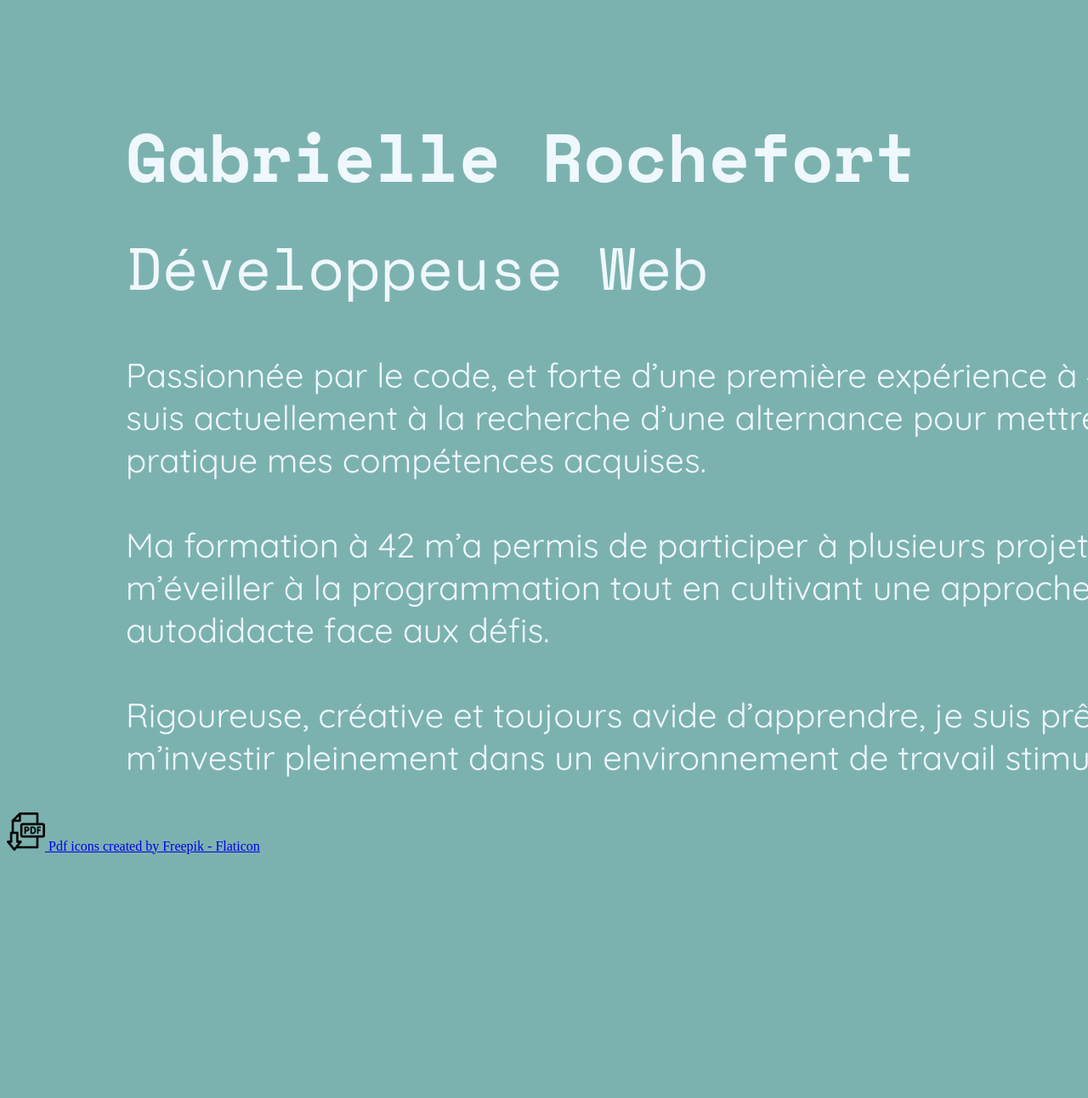
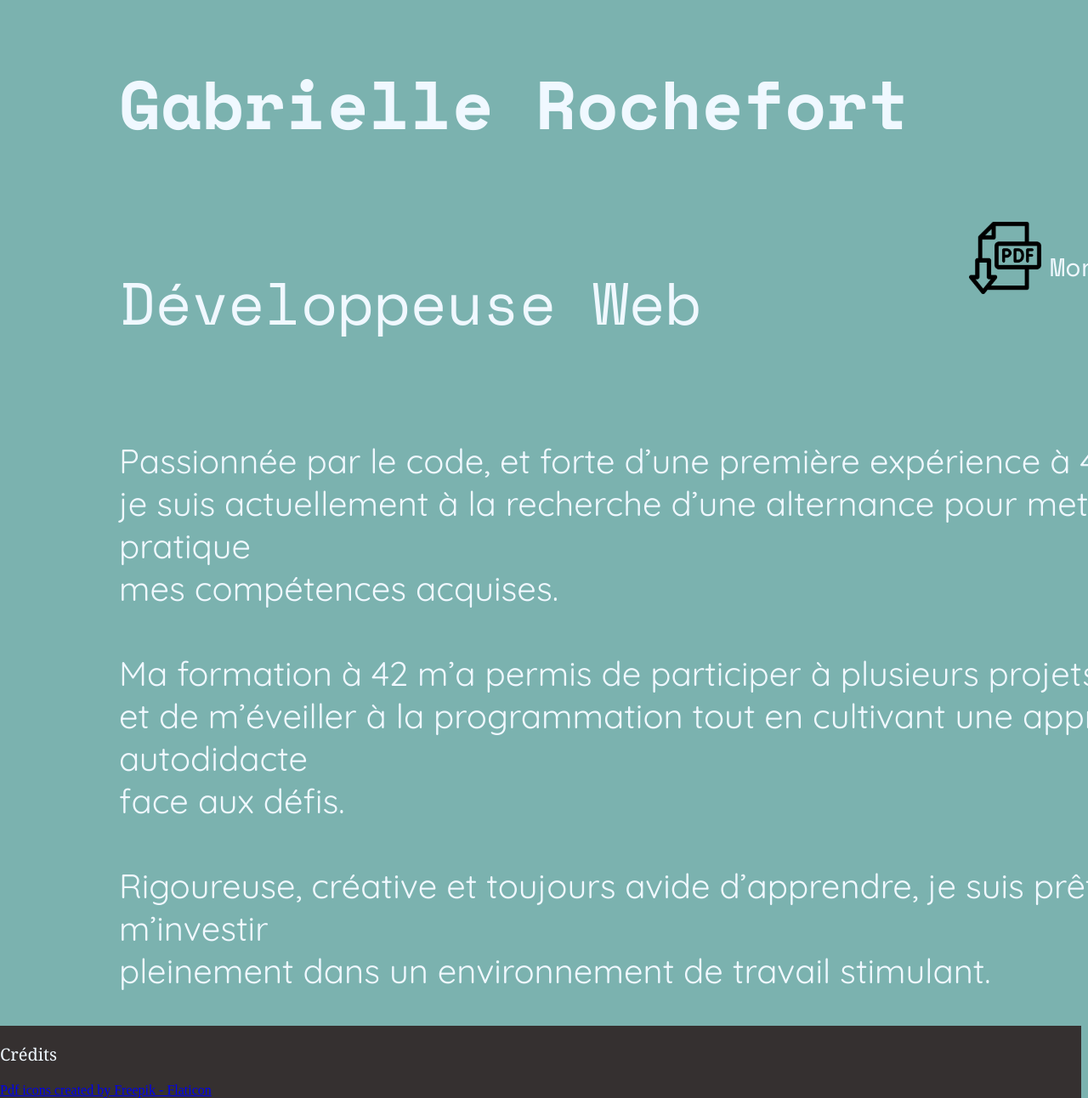
Before and after one commit to GabPillow/site_pro, a plain HTML site: page index.html in a window 1280 px wide. Shown: the top 1292 px of the page at 85% size. Before the commit the page ends 1013 px from the top, so only its background shows below. Drawn offline with nearby package versions, Linux system fonts and the light colour scheme.

Commit message:
ajout du grid

```diff
--- a/index.html
+++ b/index.html
@@ -12,18 +12,24 @@
     </head>
 
     <body>
-        <h1>Gabrielle Rochefort</h1>
-        <p class="p1">Développeuse Web</p>
-        <p class="p2">Passionnée par le code, et forte d’une première expérience à 42, je suis actuellement
-            à la recherche d’une alternance pour mettre en pratique mes compétences acquises.<br><br>
-            Ma formation à 42 m’a permis de participer à plusieurs projets et de m’éveiller à la
-            programmation tout en cultivant une approche autodidacte face aux défis.<br><br>
-            Rigoureuse, créative et toujours avide d’apprendre, je suis prête à m’investir
+            <h1 class="presentation">Gabrielle Rochefort</h1>
+            <div class="cvbox presentation">
+                <a class="a1" href="/images/Rochefort Gabrielle (5).pdf" download>
+                    <img src="images/download-pdf.png" alt="download" width="85" height="85">
+                </a>
+                <p class="p3">Mon CV</p>
+            </div>
+            <p class="p1 presentation">Développeuse Web</p>
+            <p class="p2 presentation">Passionnée par le code, et forte d’une première expérience à 42,<br> je suis actuellement
+            à la recherche d’une alternance pour mettre en pratique<br> mes compétences acquises.<br><br>
+            Ma formation à 42 m’a permis de participer à plusieurs projets<br> et de m’éveiller à la
+            programmation tout en cultivant une approche autodidacte<br> face aux défis.<br><br>
+            Rigoureuse, créative et toujours avide d’apprendre, je suis prête à m’investir<br>
             pleinement dans un environnement de travail stimulant.</p>
-        <a href="/images/Rochefort Gabrielle (5).pdf" download>
-            <img src="images/download-pdf.png" alt="download" width="45" height="45">
-        </a>
-        <a href="https://www.flaticon.com/free-icons/pdf" title="pdf icons">Pdf icons created by Freepik - Flaticon</a>
+            <div class="credit">
+                <p class="footertexte">Crédits</p>
+                <a href="https://www.flaticon.com/free-icons/pdf" title="pdf icons">Pdf icons created by Freepik - Flaticon</a>
+            </div>
     </body>
 
 </html>
--- a/stylesheet.css
+++ b/stylesheet.css
@@ -1,29 +1,70 @@
 body {
     background-color: #7bb2af;
+    display :grid;
+    grid-template-columns: 1000px auto;
+    grid-template-rows: auto;
+    grid-template-areas:
+    "header ."
+    "subheader cv"
+    "main main"
+    "credit credit";
+    margin-left: 0;
+    margin-bottom: 0;
+}
+
+.presentation {
+    color :aliceblue;
+    position: relative;
+    left: 140px;
 }
 
 h1 {
     font-size: 80px;
-    color :aliceblue;
-    position: relative;
-    top: 70px;
-    left: 140px;
     font-family: 'Space Mono';
+    grid-area: header;
 }
 
 .p1 {
     font-size: 70px;
-    color : aliceblue;
-    position: relative;
-    left: 140px;
-    top: 20px;
     font-family: 'Space Mono';
+    grid-area: subheader;
 }
 
 .p2 {
     font-size: 40px;
-    color : aliceblue;
-    position: relative;
-    left: 140px;
     font-family: 'Quicksand';
+    grid-area: main;
 }
+
+.cvbox {
+    margin-top: 10%;
+    justify-self: start;
+    grid-area: cv;
+    display : grid;
+    grid-template-columns: auto;
+    grid-template-rows: 85px auto;
+    grid-template-areas:
+    "icone texte";
+}
+
+.a1 {
+    grid-area: icone;
+}
+
+.p3 {
+    font-family: 'Space Mono';
+    grid-area: texte;
+    font-size: 30px;
+    margin-left: 10px;
+}
+
+.credit {
+    background-color: rgb(53, 48, 48);
+    grid-area: credit;
+}
+
+.footertexte {
+    color: aliceblue;
+    font-size: 20px;
+    font-family: Georgia, 'Times New Roman', Times, serif;
+}
```
